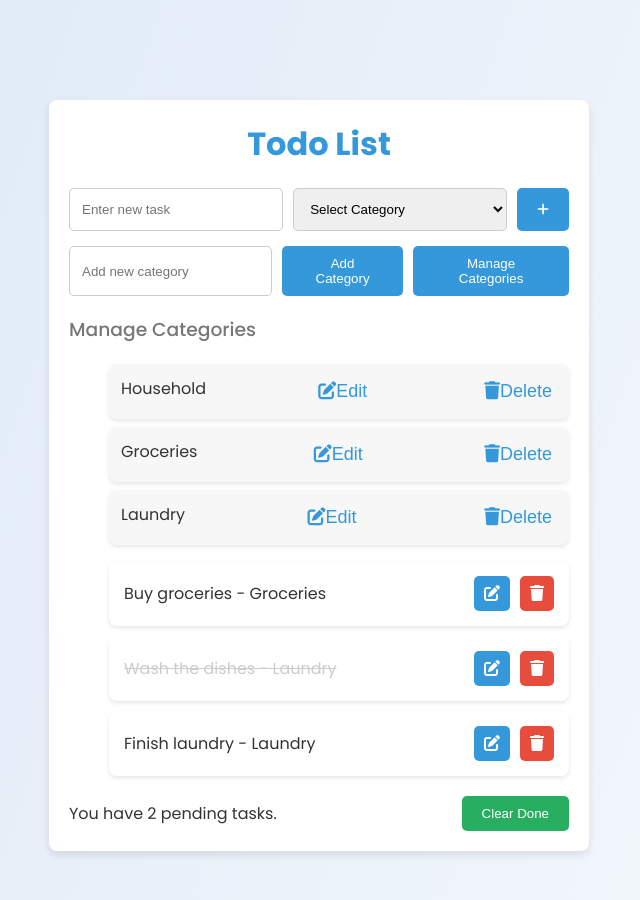
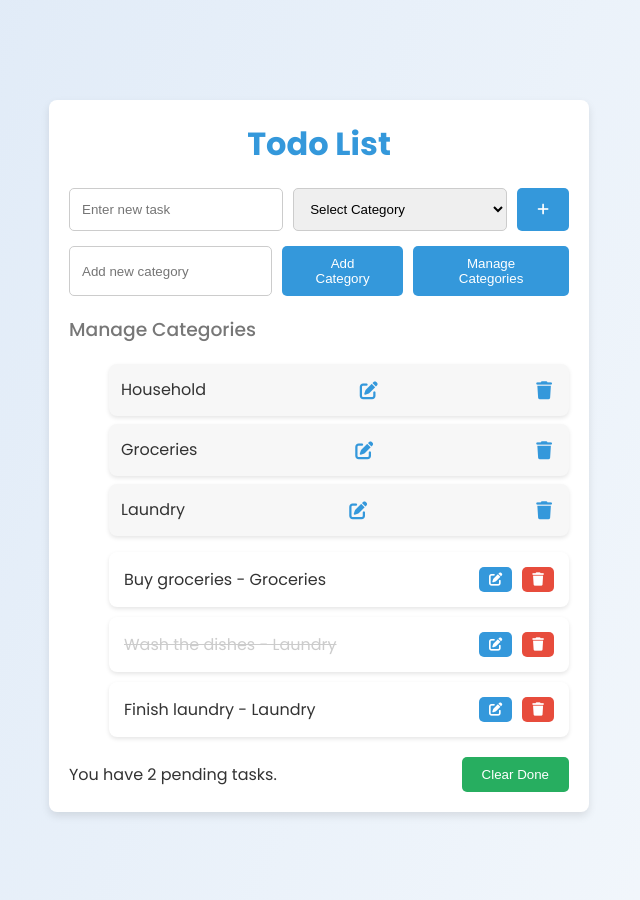
Before and after one commit to DianaAtzin/DWDD37-Project, a plain HTML site: page index.html in a window 1280 px wide. Both pictures are taken after a click on the button "Manage Categories". Shown: the whole page, without its empty margins (321-961 px from the left). Drawn offline with Linux system fonts and the light colour scheme.

Commit message:
Refactor CSS styles to use color variables and improve icons

```diff
--- a/src/css/styles.css
+++ b/src/css/styles.css
@@ -1,17 +1,17 @@
 @import url("https://fonts.googleapis.com/css2?family=Poppins:wght@300;400;500;600;700&display=swap");
 
 :root {
-  /* Color Variables */
-  --primary-color: #3498db; /* Light blue */
-  --accent-color: #2ecc71; /* Green */
-  --background-color: #f7f7f7; /* Light grey */
-  --text-color: #333333; /* Dark grey */
-  --success-color: #27ae60; /* Success green */
-  --danger-color: #e74c3c; /* Error red */
+
+  --primary-color: #3498db;
+  --accent-color: #2ecc71;
+  --background-color: #f7f7f7;
+  --text-color: #333333;
+  --success-color: #27ae60;
+  --danger-color: #e74c3c;
   --white-color: #fff;
   --grey-color: #ccc;
   --main-shadow: rgba(0, 0, 0, 0.1);
-  --light-title: #777; /* Subtle color for titles */
+  --light-title: #777;
 }
 
 body {
@@ -92,7 +92,7 @@ button:hover {
 }
 
 .todoList li:hover {
-  background-color: rgba(52, 152, 219, 0.2);
+  background-color: rgba(52, 152, 219, 0.1);
   color: var(--text-color);
 }
 
@@ -147,7 +147,6 @@ button:hover {
   cursor: pointer;
 }
 
-
 #categoryList {
   margin-top: 20px;
 }
@@ -155,6 +154,7 @@ button:hover {
 #categoryList li {
   display: flex;
   justify-content: space-between;
+  align-items: center;
   padding: 12px;
   background-color: var(--background-color);
   border-radius: 8px;
@@ -167,21 +167,10 @@ button:hover {
   font-weight: 500;
 }
 
-
-#categoryList .editBtn::before,
-#categoryList .deleteBtn::before {
-  font-family: "Font Awesome 5 Free";
-  font-weight: 900;
+#categoryList .actions {
+  display: flex;
+  gap: 10px;
 }
-
-#categoryList .editBtn::before {
-  content: "\f044";
-}
-
-#categoryList .deleteBtn::before {
-  content: "\f1f8";
-}
-
 
 #categoryList .editBtn,
 #categoryList .deleteBtn {
@@ -191,6 +180,13 @@ button:hover {
   border: none;
   font-size: 18px;
   cursor: pointer;
+  display: flex;
+  align-items: center; /* Aligns the icons vertically */
+}
+
+#categoryList .editBtn i,
+#categoryList .deleteBtn i {
+  margin-right: 0; /* Removes any margin between icons */
 }
 
 #categoryList .editBtn:hover,
--- a/src/javascript/ui.js
+++ b/src/javascript/ui.js
@@ -13,7 +13,7 @@ const manageCategoriesBtn = document.getElementById("manageCategoriesBtn");
 const categoryList = document.getElementById("categoryList");
 const categoryManagement = document.getElementById("categoryManagement");
 const addCategoryBtn = document.getElementById("addCategoryBtn");
-const newCategoryName = document.getElementById("newCategoryName");
+const newCategoryName = document.getElementById("newCategoryInput"); // Corrected ID for the new category input
 
 // Function to render todos
 export function renderTodos() {
@@ -35,17 +35,17 @@ export function renderTodos() {
         let actions = document.createElement("div");
         actions.classList.add("actions");
 
-        let editBtn = document.createElement("span");
+        let editBtn = document.createElement("button");
         editBtn.classList.add("editBtn");
-        editBtn.innerHTML = '<i class="fas fa-edit"></i>';
+        editBtn.innerHTML = '<i class="fas fa-edit"></i>'; // Font Awesome icon for edit
         editBtn.addEventListener("click", (event) => {
             event.stopPropagation();
             editTodoUI(index);
         });
 
-        let deleteBtn = document.createElement("span");
+        let deleteBtn = document.createElement("button");
         deleteBtn.classList.add("deleteBtn");
-        deleteBtn.innerHTML = '<i class="fas fa-trash"></i>';
+        deleteBtn.innerHTML = '<i class="fas fa-trash"></i>'; // Font Awesome icon for delete
         deleteBtn.addEventListener("click", (event) => {
             event.stopPropagation();
             deleteTodoUI(index);
@@ -138,10 +138,10 @@ function renderCategoryManagement() {
         editInput.value = category.categoryName;
         editInput.classList.add("editInput", "hidden"); // Hidden by default
 
-        // Edit button
+        // Edit button (icon only)
         let editBtn = document.createElement("button");
-        editBtn.textContent = "Edit";
         editBtn.classList.add("editBtn");
+        editBtn.innerHTML = '<i class="fas fa-edit"></i>'; // Font Awesome edit icon
         editBtn.addEventListener("click", () => {
             // Toggle visibility of input field
             const isHidden = editInput.classList.toggle("hidden");
@@ -159,10 +159,10 @@ function renderCategoryManagement() {
             }
         });
 
-        // Delete button
+        // Delete button (icon only)
         let deleteBtn = document.createElement("button");
-        deleteBtn.textContent = "Delete";
         deleteBtn.classList.add("deleteBtn");
+        deleteBtn.innerHTML = '<i class="fas fa-trash"></i>'; // Font Awesome trash icon
         deleteBtn.addEventListener("click", () => {
             deleteCategory(index); // Delete the category immediately
             renderCategoryManagement(); // Re-render the categories
@@ -182,7 +182,7 @@ function renderCategoryManagement() {
 
 // Event listener for adding a new category
 addCategoryBtn.addEventListener("click", () => {
-    const categoryName = newCategoryName.value.trim();
+    const categoryName = newCategoryName.value.trim(); // Ensure we use the correct input field ID
     if (categoryName) {
         addCategory(categoryName); // Add new category
         newCategoryName.value = ""; // Clear the input field
```
